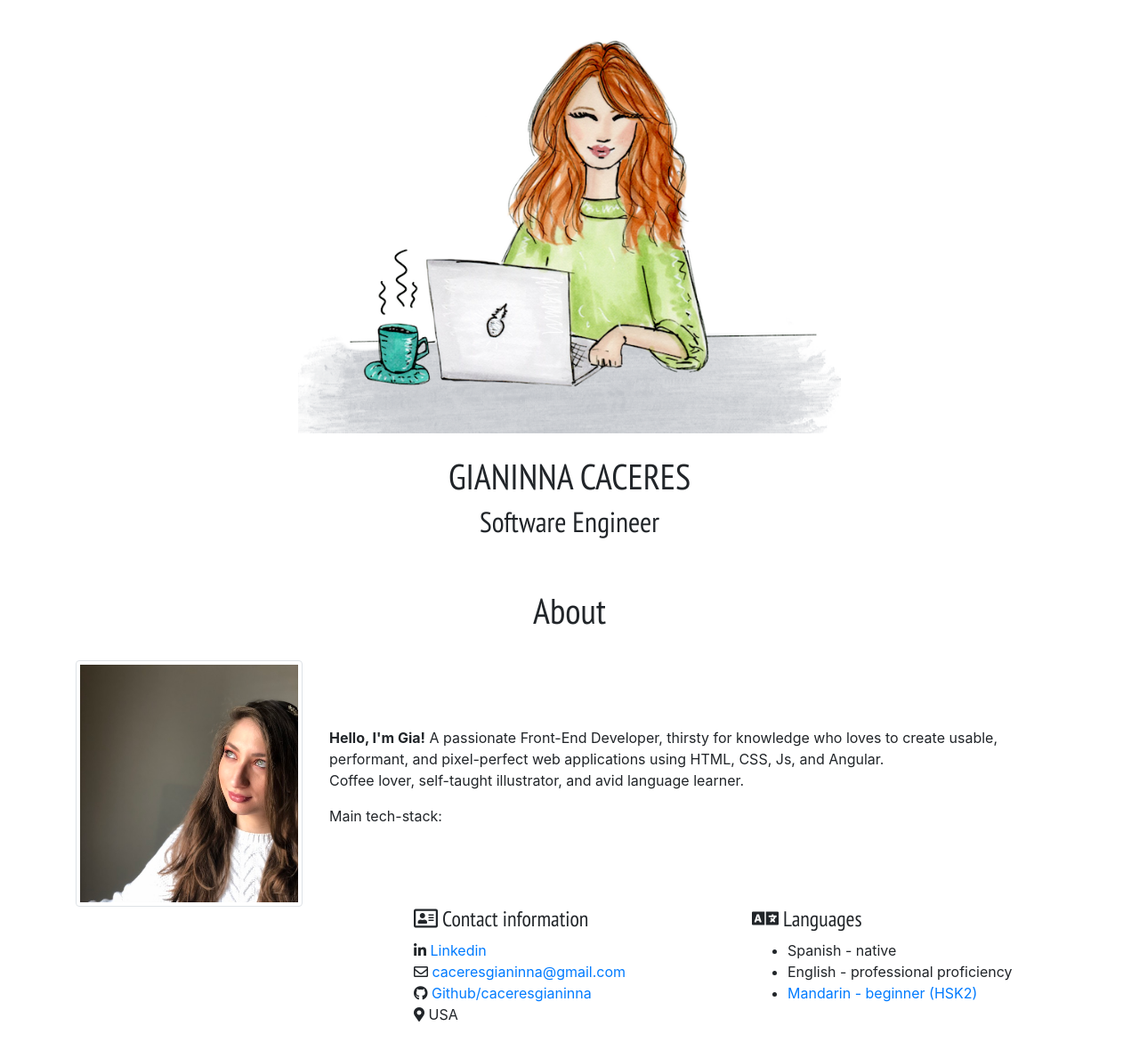
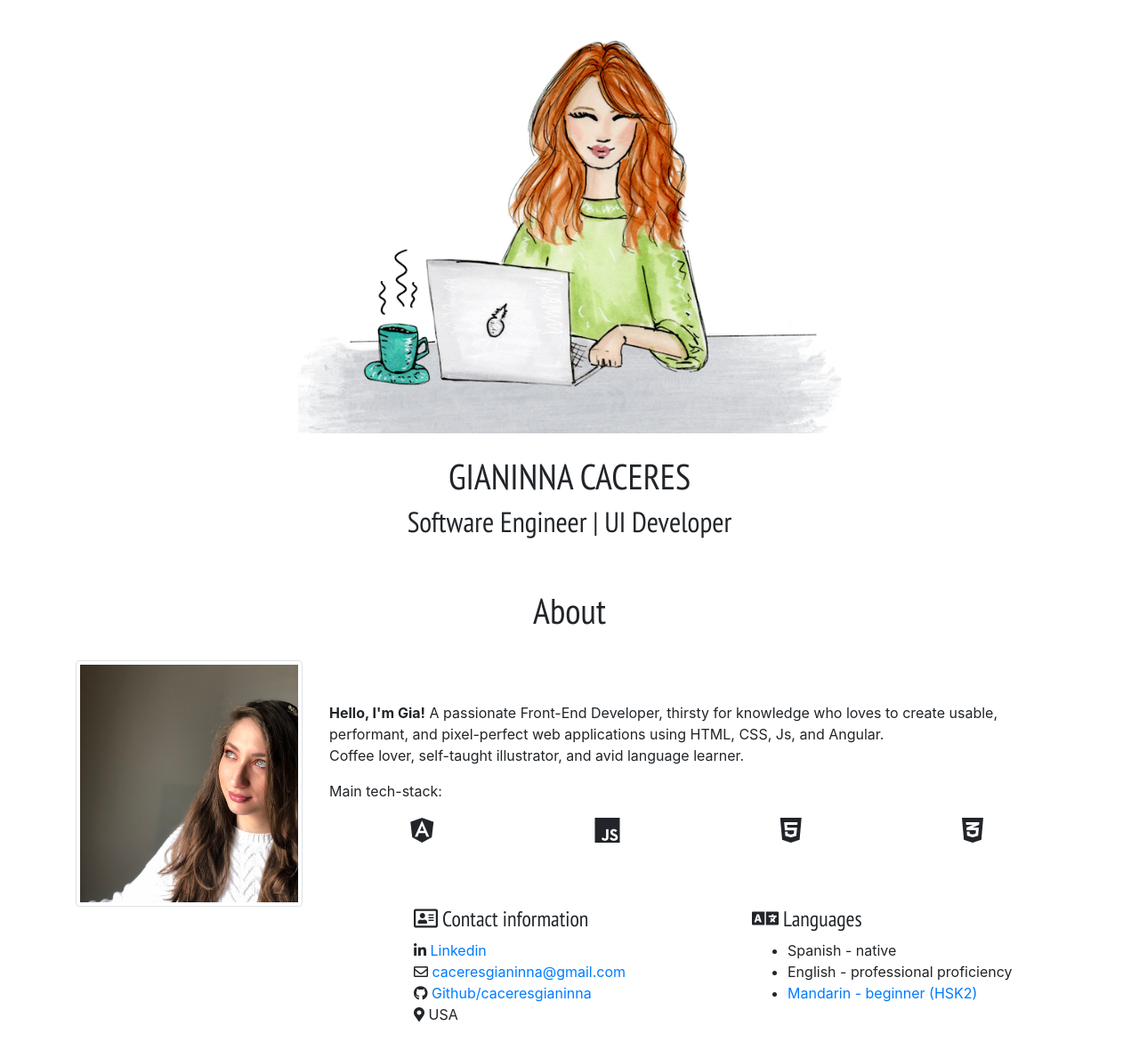
Before and after one commit to caceresGianinna/portfolio, a website: page index.html in a window 1280 px wide. Shown: the top 1171 px of the page at 89% size. Drawn offline with Linux system fonts and the light colour scheme; files whose address does not match are found by name.

Commit message:
Add skills

```diff
--- a/index.html
+++ b/index.html
@@ -18,7 +18,7 @@
             <div class="col-md-6 m-auto text-center">
                 <img src="assets/images/portrait.png" alt="Gianinna Caceres" class="img-fluid mb-4">
                 <h1>GIANINNA CACERES</h1>
-                <h2>Software Engineer</h2>
+                <h2>Software Engineer | UI Developer</h2>
             </div>
         </div>
     </div>
@@ -43,6 +43,12 @@
                     Coffee lover, self-taught illustrator, and avid language learner.
                 </p>
                 <p>Main tech-stack:</p>
+                <div class="d-flex mb-4 justify-content-around">
+                    <i class="fab fa-2x fa-angular"></i>
+                    <i class="fab fa-2x fa-js"></i>
+                    <i class="fab fa-2x fa-html5"></i>
+                    <i class="fab fa-2x fa-css3-alt"></i>
+                </div>
 
             </div>
         </div>
@@ -200,6 +206,7 @@
                 <span class="badge badge-primary">Sublime Text</span>
                 <span class="badge badge-primary">Chrome developer tools</span>
                 <span class="badge badge-primary">SSMS</span>
+                <span class="badge badge-primary">Postman</span>
 
 
             </div>
@@ -237,7 +244,7 @@
                 <span class="badge badge-success">Karma</span>
                 <span class="badge badge-success">Jest</span>
                 <span class="badge badge-success">Jasmine</span>
-                <span class="badge badge-success">Cypress E2E</span>
+                <span class="badge badge-success">Cypress e2e</span>
                 <span class="badge badge-success">Istanbul</span>
             </div>
         </div>
```
